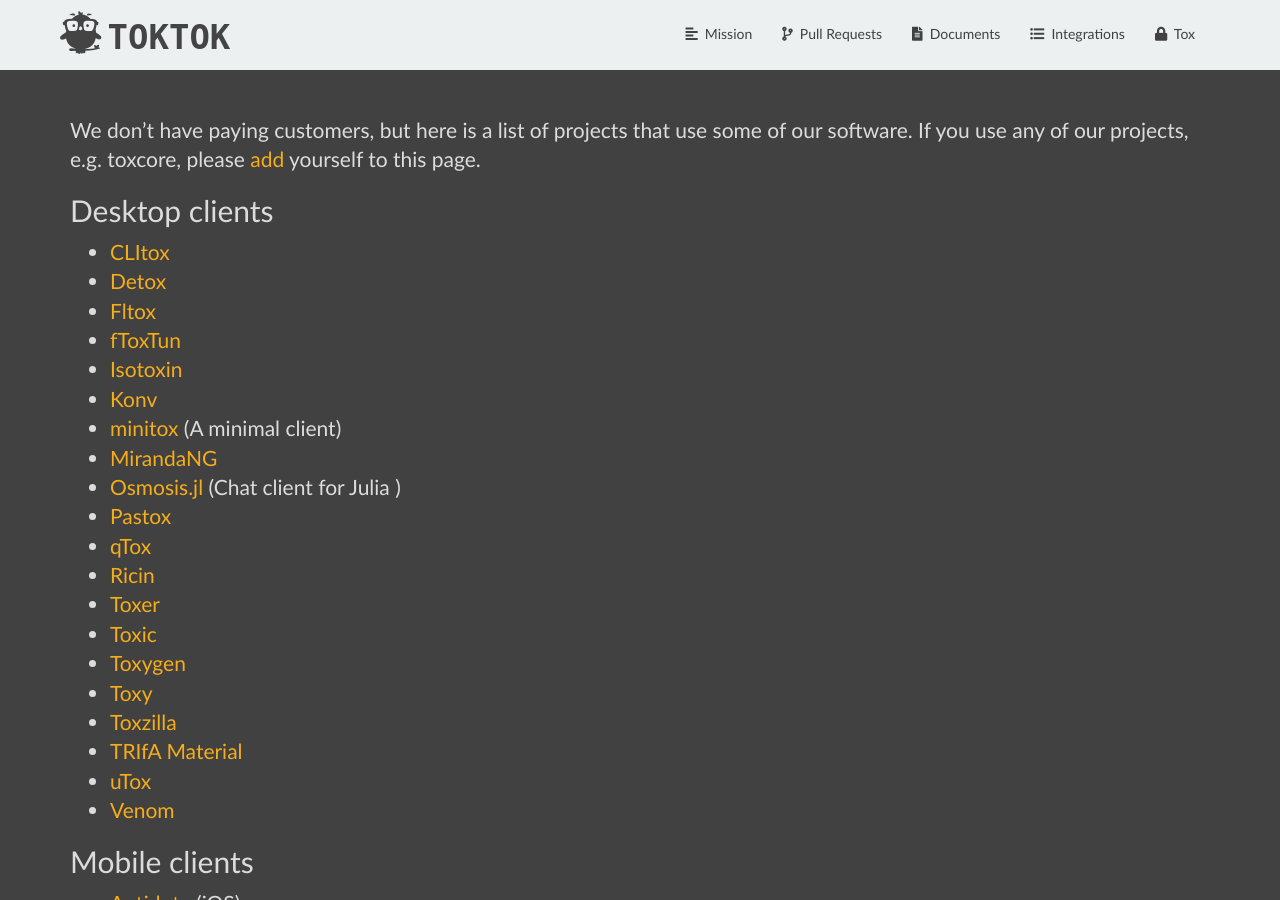
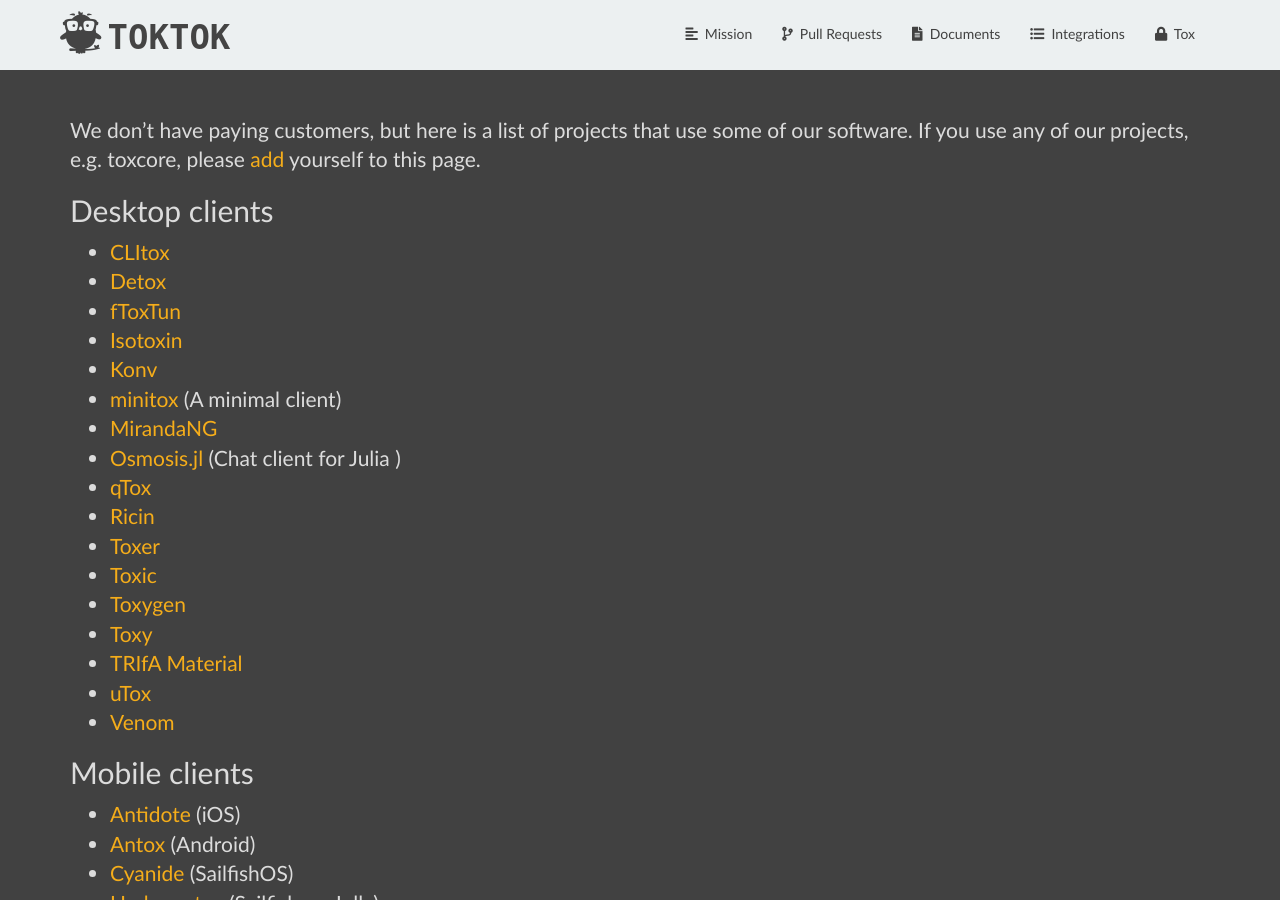
Before and after one commit to TokTok/website, a Jekyll site: the page built from toktok/integrations.md, in a window 1280 px wide and 900 px high. Built offline with Jekyll 4.4.1, drawn with Linux system fonts in a browser that asks for light colours; nearby versions of some CDN libraries.

Commit message:
cleanup: dead links
cleanup: remove fltox; repo removed
cleanup: remove pastox; repo removed
cleanup: remove toxzilla; new github account
fix: eof url; username change

```diff
--- a/toktok/integrations.md
+++ b/toktok/integrations.md
@@ -14,7 +14,6 @@ yourself to this page.
 
 *   [CLItox](https://github.com/commandus/clitox)
 *   [Detox](https://github.com/hexafluoride/Detox)
-*   [Fltox](https://github.com/msteinbeck/fltox)
 *   [fToxTun](https://github.com/ddorian1/fToxTun)
 *   [Isotoxin](https://github.com/isotoxin/isotoxin)
 *   [Konv](https://github.com/SkyzohKey/Konv)
@@ -23,14 +22,12 @@ yourself to this page.
 *   [MirandaNG](https://github.com/miranda-ng/miranda-ng)
 *   [Osmosis.jl](https://github.com/SimonDanisch/Osmosis.jl)
     (Chat client for Julia )
-*   [Pastox](https://github.com/JX7P/Pastox)
 *   [qTox](https://github.com/qTox/qTox)
 *   [Ricin](https://github.com/RicinApp/Ricin)
 *   [Toxer](https://gitlab.com/Toxer/toxer-desktop)
 *   [Toxic](https://github.com/JFreegman/toxic)
 *   [Toxygen](https://github.com/toxygen-project/toxygen)
 *   [Toxy](https://github.com/alexbakker/Toxy)
-*   [Toxzilla](https://github.com/toxzilla/app)
 *   [TRIfA Material](https://github.com/Zoxcore/trifa_material)
 *   [uTox](https://github.com/uTox/uTox)
 *   [Venom](https://github.com/naxuroqa/Venom)
@@ -111,7 +108,7 @@ yourself to this page.
 *   [ToxCam](https://github.com/zoff99/ToxCam)
 *   [Toxcrawler](https://github.com/JFreegman/toxcrawler)
 *   [ToxDoorspy](https://github.com/zoff99/ToxDoorspy)
-*   [ToxIRC](https://github.com/endoffile78/toxirc)
+*   [ToxIRC](https://github.com/e0ff/toxirc)
 *   [tox-prpl](https://github.com/jin-eld/tox-prpl)
 *   [ToxSuite](https://github.com/bignaux/ToxSuite)
 *   [ToxVPN](https://github.com/cleverca22/toxvpn)
```
